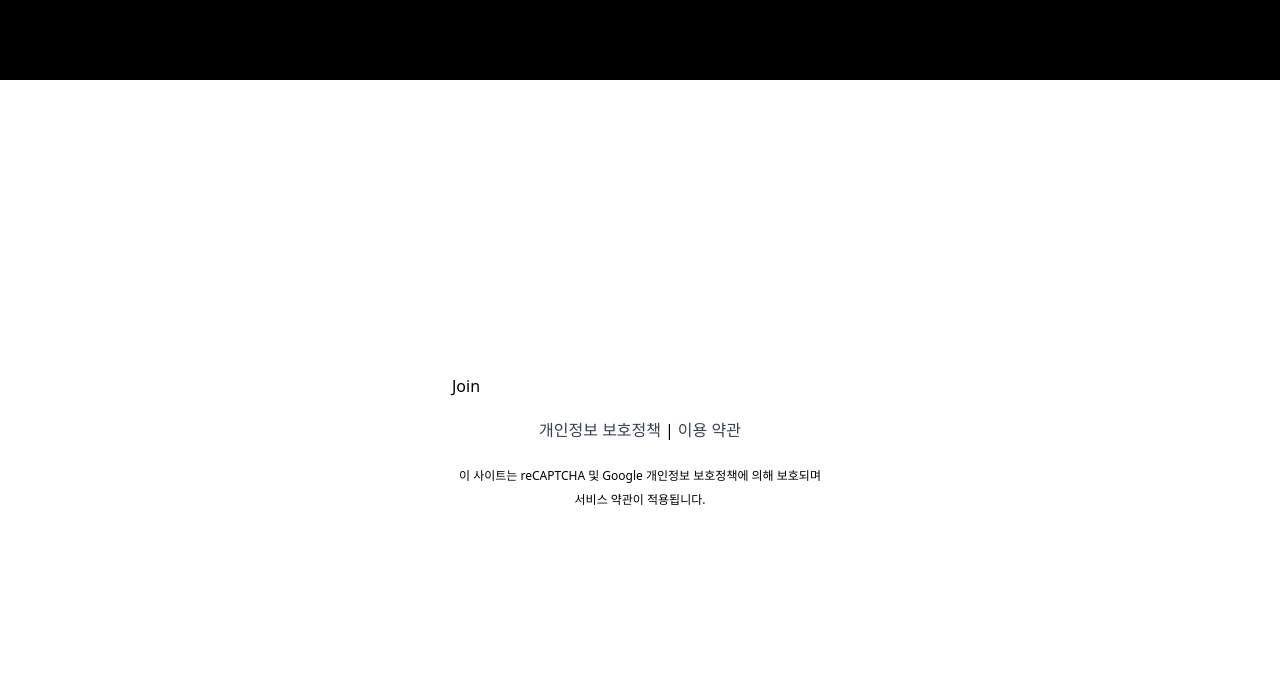
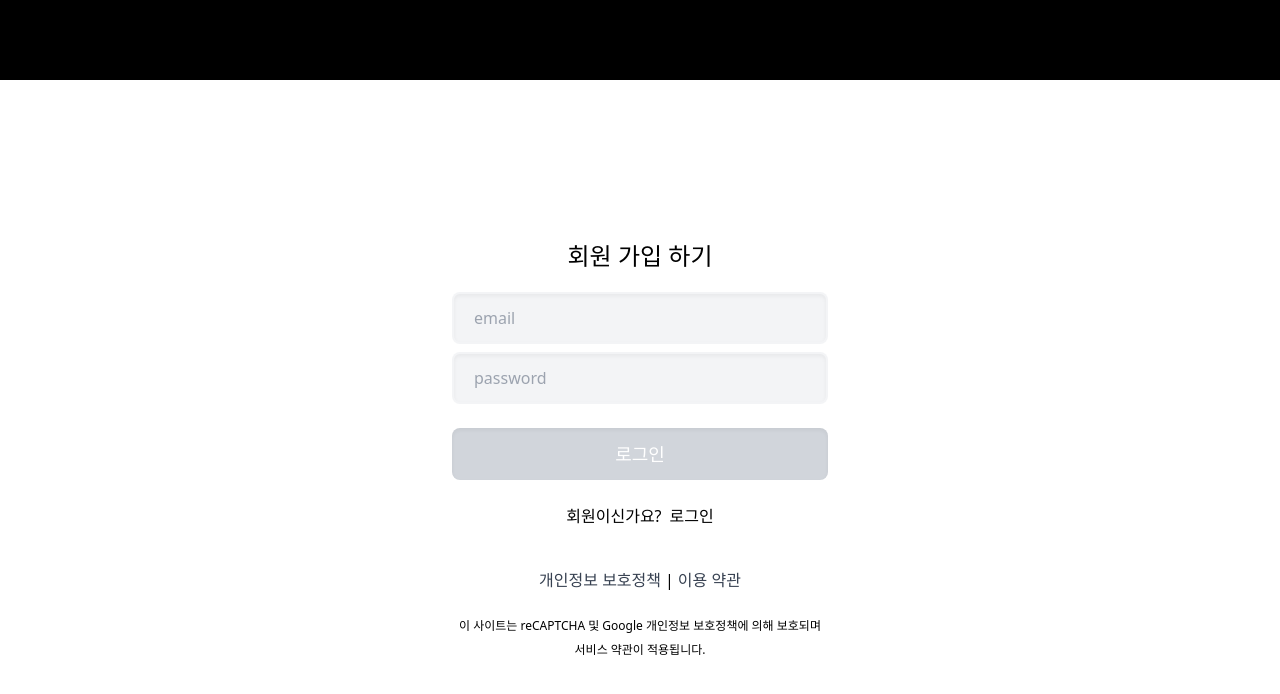
Before and after one commit to rojiwon0325/nomad_NuberEats-frontend, a React (Create React App) app: page /join in a window 1280 px wide. Shown: the top 694 px of the page. Built offline with nearby package versions, Linux system fonts and the light colour scheme.

Commit message:
로그인 컴포넌트 리팩토링

```diff
--- a/src/Component/AuthLayout.tsx
+++ b/src/Component/AuthLayout.tsx
@@ -7,7 +7,9 @@
       <header className="h-12 sm:h-20 w-full bg-black"></header>
       <div className="flex-1 flex flex-col items-center justify-center">
         <div className="h-full sm:h-auto w-full flex flex-col px-4 sm:px-9 sm:pt-6 sm:max-w-md">
-          <Outlet />
+          <div className="w-full h-full pt-4 flex flex-col items-center justify-between">
+            <Outlet />
+          </div>
           <footer className="flex flex-col items-center text-center">
             <div className="py-5">
               <a className="px-1 text-gray-700 cursor-pointer">
--- a/src/Component/RootLayout.tsx
+++ b/src/Component/RootLayout.tsx
@@ -4,7 +4,5 @@
   children?: React.ReactNode;
 }
 export default function RootLayout({ children }: props): JSX.Element {
-  return (
-    <div className="h-screen w-screen flex flex-col bg-white">{children}</div>
-  );
+  return <div className="h-full w-full flex flex-col bg-white">{children}</div>;
 }
--- a/src/Route/Auth/Join.tsx
+++ b/src/Route/Auth/Join.tsx
@@ -1,5 +1,66 @@
 import React from "react";
+import { useForm } from "react-hook-form";
+import { Link } from "react-router-dom";
+import { ErrorMessage, Input } from "./component";
+
+interface IForm {
+  email: string;
+  username: string;
+  password: string;
+  role: "client" | "owner" | "rider";
+  result?: string;
+}
 
 export default function Join() {
-  return <h1>Join</h1>;
+  const {
+    register,
+    setValue,
+    handleSubmit,
+    formState: { isValid, errors },
+    clearErrors,
+    setError,
+  } = useForm<IForm>({ mode: "onChange" });
+  const onSubmit = handleSubmit((data) => console.log(data));
+
+  const emailRegister = register("email", { required: "이메일을 입력하세요." });
+  const passwordRegister = register("password", {
+    required: "비밀번호를 입력하세요.",
+  });
+
+  return (
+    <>
+      <form onSubmit={onSubmit} className="w-full flex flex-col items-center">
+        <h1 className="text-2xl m-0 font-normal">회원 가입 하기</h1>
+        <div className="h-4" />
+        <Input registerReturn={emailRegister} clearErrors={clearErrors} />
+        <Input registerReturn={passwordRegister} clearErrors={clearErrors} />
+        <div className="h-4" />
+        <button
+          type="submit"
+          className={`auth_btn ${isValid || "auth_btn_disabled"}`}
+          onClick={() => {
+            setValue("email", "");
+            setValue("password", "");
+            setError("result", { message: "회원 정보가 일치하지 않습니다." });
+          }}
+          disabled={!isValid}
+        >
+          로그인
+        </button>
+        <ErrorMessage
+          message={
+            errors.email?.message ??
+            errors.password?.message ??
+            errors.result?.message
+          }
+        />
+      </form>
+      <div className="w-full p-5 flex items-center justify-center">
+        <span className="mr-2">회원이신가요?</span>
+        <Link to="/Login" className="font-medium hover:underline">
+          로그인
+        </Link>
+      </div>
+    </>
+  );
 }
--- a/src/Route/Auth/Login.tsx
+++ b/src/Route/Auth/Login.tsx
@@ -1,7 +1,7 @@
 import React from "react";
 import { useForm } from "react-hook-form";
 import { Link } from "react-router-dom";
-import { ErrorMessage } from "./component";
+import { ErrorMessage, Input } from "./component";
 
 interface IForm {
   email: string;
@@ -26,28 +26,12 @@
   });
 
   return (
-    <div className="w-full h-full pt-4 flex flex-col items-center justify-between">
+    <>
       <form onSubmit={onSubmit} className="w-full flex flex-col items-center">
         <h1 className="text-2xl m-0 font-normal">회원정보를 입력하세요.</h1>
         <div className="h-4" />
-        <input
-          {...emailRegister}
-          onChange={(e) => {
-            clearErrors();
-            emailRegister.onChange(e);
-          }}
-          placeholder="email"
-          className="auth_input"
-        />
-        <input
-          {...passwordRegister}
-          onChange={(e) => {
-            clearErrors();
-            passwordRegister.onChange(e);
-          }}
-          placeholder="password"
-          className="auth_input"
-        />
+        <Input registerReturn={emailRegister} clearErrors={clearErrors} />
+        <Input registerReturn={passwordRegister} clearErrors={clearErrors} />
         <div className="h-4" />
         <button
           type="submit"
@@ -75,6 +59,6 @@
           회원 가입
         </Link>
       </div>
-    </div>
+    </>
   );
 }
--- /dev/null
+++ b/src/Route/Auth/component/Input.tsx
@@ -0,0 +1,20 @@
+import React from "react";
+import { UseFormClearErrors, UseFormRegisterReturn } from "react-hook-form";
+
+interface props {
+  registerReturn: UseFormRegisterReturn;
+  clearErrors: UseFormClearErrors<any>;
+}
+export default function Input({ registerReturn, clearErrors }: props) {
+  return (
+    <input
+      {...registerReturn}
+      onChange={(e) => {
+        clearErrors();
+        registerReturn.onChange(e);
+      }}
+      placeholder={registerReturn.name}
+      className="auth_input"
+    />
+  );
+}
--- a/src/Route/Auth/component/index.ts
+++ b/src/Route/Auth/component/index.ts
@@ -1,3 +1,5 @@
 import _ErrorMessage from "./ErrorMessage";
+import _Input from "./Input";
 
 export const ErrorMessage = _ErrorMessage;
+export const Input = _Input;
--- a/src/styles/styles.css
+++ b/src/styles/styles.css
@@ -466,6 +466,11 @@
   --tw-backdrop-sepia:  ;
 }
 
+html, body, #root {
+  height: 100%;
+  width: 100%;
+}
+
 body {
   -ms-scroll-chaining: none;
       overscroll-behavior: none;
@@ -476,6 +481,8 @@
   margin-bottom: 0.25rem;
   width: 100%;
   border-radius: 0.5rem;
+  border-width: 2px;
+  border-color: transparent;
   --tw-bg-opacity: 1;
   background-color: rgb(243 244 246 / var(--tw-bg-opacity));
   padding-top: 0.75rem;
@@ -488,13 +495,10 @@
 }
 
 .auth_input:focus {
+  --tw-border-opacity: 1;
+  border-color: rgb(0 0 0 / var(--tw-border-opacity));
   outline: 2px solid transparent;
   outline-offset: 2px;
-  --tw-ring-offset-shadow: var(--tw-ring-inset) 0 0 0 var(--tw-ring-offset-width) var(--tw-ring-offset-color);
-  --tw-ring-shadow: var(--tw-ring-inset) 0 0 0 calc(2px + var(--tw-ring-offset-width)) var(--tw-ring-color);
-  box-shadow: var(--tw-ring-offset-shadow), var(--tw-ring-shadow), var(--tw-shadow, 0 0 #0000);
-  --tw-ring-color: rgb(0 0 0 / var(--tw-ring-opacity));
-  --tw-ring-opacity: 0.9;
 }
 
 .auth_btn {
@@ -534,14 +538,6 @@
   margin-right: 0.5rem;
 }
 
-.mt-2 {
-  margin-top: 0.5rem;
-}
-
-.mt-4 {
-  margin-top: 1rem;
-}
-
 .flex {
   display: flex;
 }
@@ -554,20 +550,12 @@
   height: 100%;
 }
 
-.h-screen {
-  height: 100vh;
-}
-
 .h-4 {
   height: 1rem;
 }
 
 .w-full {
   width: 100%;
-}
-
-.w-screen {
-  width: 100vw;
 }
 
 .flex-1 {
@@ -608,10 +596,6 @@
   padding: 1.25rem;
 }
 
-.p-6 {
-  padding: 1.5rem;
-}
-
 .px-4 {
   padding-left: 1rem;
   padding-right: 1rem;
@@ -627,12 +611,12 @@
   padding-right: 0.25rem;
 }
 
+.pt-4 {
+  padding-top: 1rem;
+}
+
 .pb-5 {
   padding-bottom: 1.25rem;
-}
-
-.pt-4 {
-  padding-top: 1rem;
 }
 
 .text-center {
--- a/src/styles/tailwind.css
+++ b/src/styles/tailwind.css
@@ -1,10 +1,16 @@
 @tailwind base;
+html,
+body,
+#root {
+  @apply h-full w-full;
+}
 body {
   @apply overscroll-none;
 }
 @tailwind components;
 .auth_input {
-  @apply py-3 px-5 my-1 w-full rounded-lg bg-gray-100 shadow-inner focus:ring-2 focus:ring-black focus:ring-opacity-90 focus:outline-none;
+  @apply py-3 px-5 my-1 w-full rounded-lg bg-gray-100 shadow-inner border-2 border-transparent;
+  @apply focus:outline-none focus:border-black;
 }
 .auth_btn {
   @apply py-3 px-5 my-1 w-full rounded-lg bg-black shadow-inner font-medium text-lg text-white;
```
